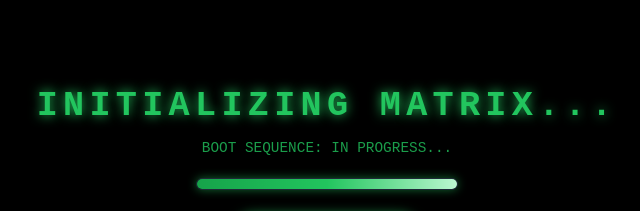
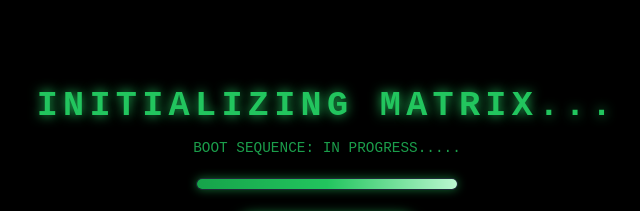
Before and after one commit to ibtehaz/matrix-page, a plain HTML site: page index.html in a window 1280 px wide. Shown: the part 242-453 px from the top of the page, 313-953 px from the left. Drawn offline with Linux system fonts and the light colour scheme.

Commit message:
added two periods

```diff
--- a/index.html
+++ b/index.html
@@ -92,7 +92,7 @@
 <body>
     <div class="content">
         <h1 class="title">INITIALIZING MATRIX...</h1>
-        <p class="status">boot sequence: in progress...</p>
+        <p class="status">boot sequence: in progress.....</p>
         <div class="bar">
             <div class="fill"></div>
         </div>
```
